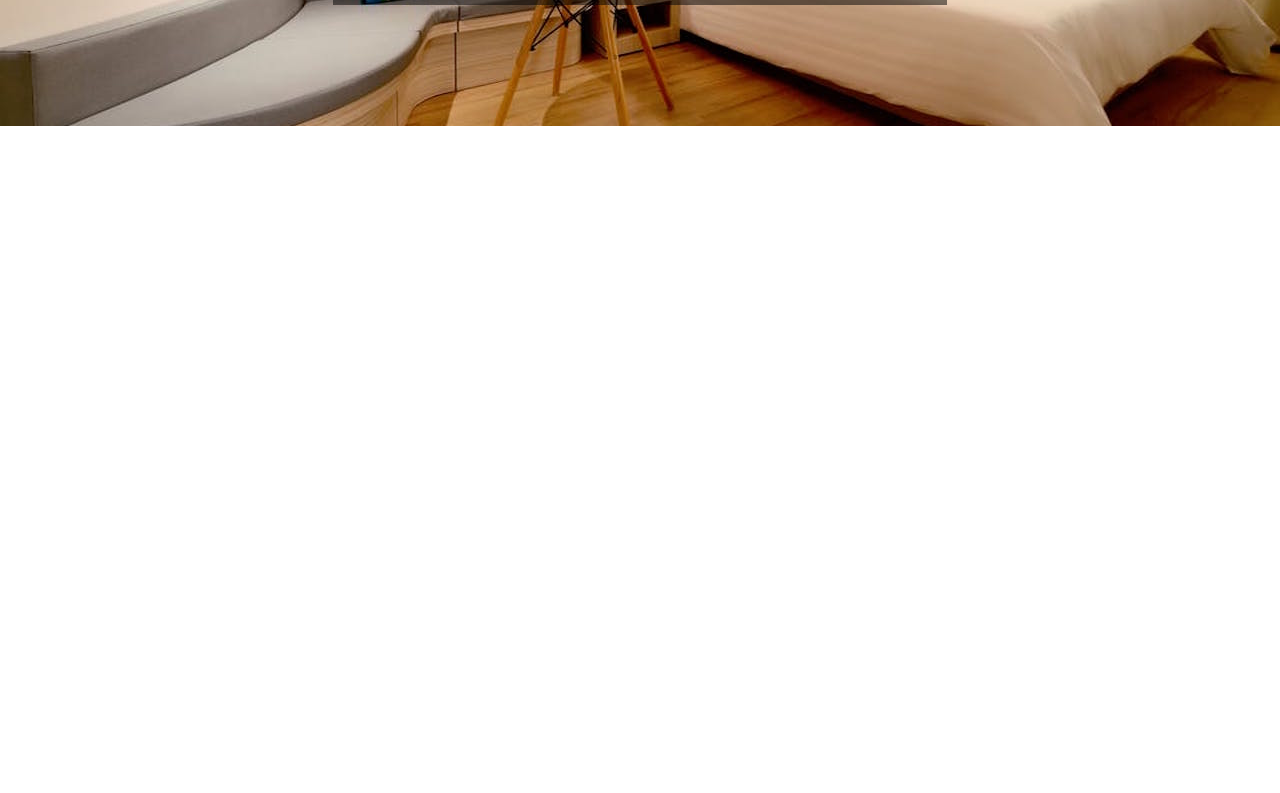
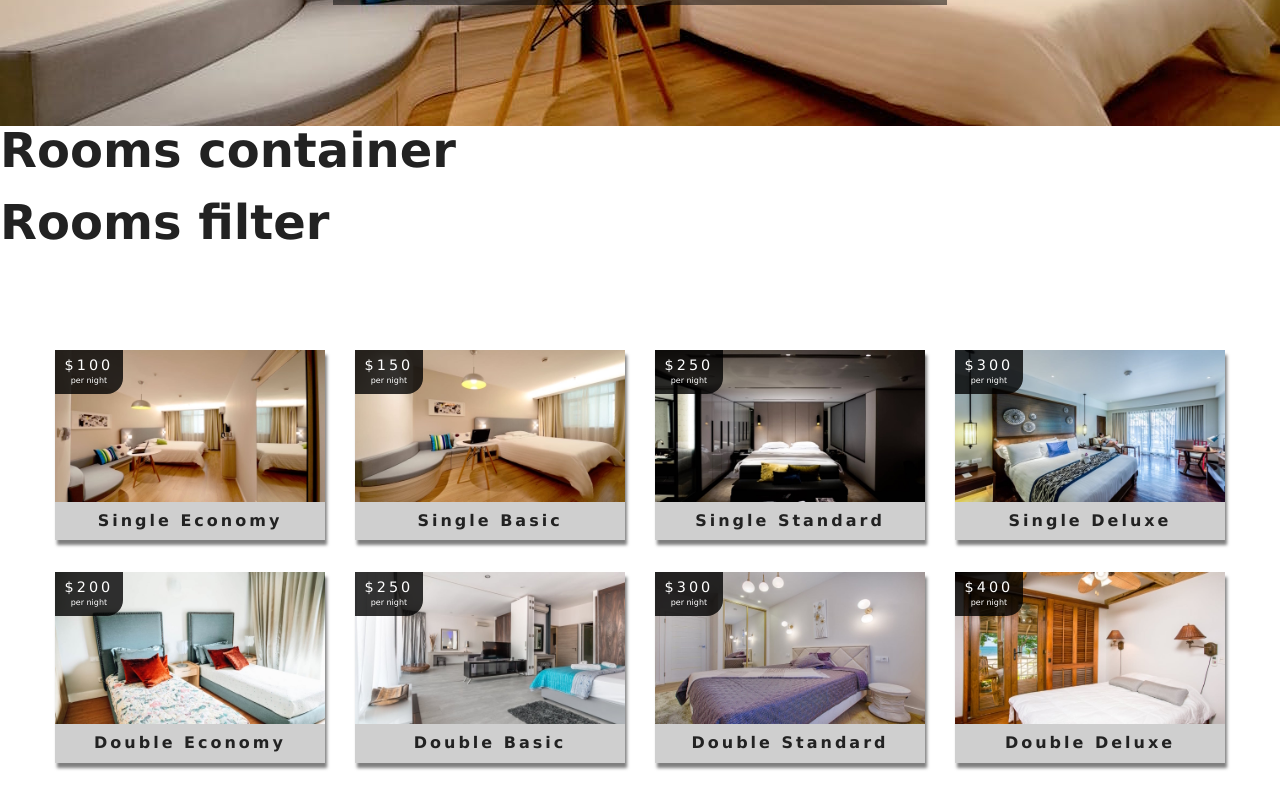
Before and after one commit to Lekkyjay/hotel-resort, a React (Create React App) app: page /rooms in a window 1280 px wide. Shown: the part 420-1213 px from the top of the page. Before the commit the page ends 800 px from the top, so only its background shows below. Built offline with nearby package versions, Linux system fonts and the light colour scheme; the HTML template or start-up script is replaced by a standard one.

Commit message:
Rooms list displayed without filtering functionality..

```diff
--- /dev/null
+++ b/src/components/RoomsContainer.js
@@ -0,0 +1,24 @@
+import React, { useContext } from 'react'
+import { RoomContext } from '../context'
+import Loading from './Loading'
+import RoomsFilter from './RoomsFilter'
+import RoomsList from './RoomsList'
+
+const RoomsContainer = () => {
+
+  const { loading, sortedRooms, rooms } = useContext(RoomContext)
+
+  if (loading) {
+    return <Loading />
+  }
+
+  return (
+    <div>
+      <h1>Rooms container</h1>
+      <RoomsFilter rooms={rooms} />
+      <RoomsList rooms={sortedRooms} />
+    </div>
+  )
+}
+
+export default RoomsContainer
--- /dev/null
+++ b/src/components/RoomsFilter.js
@@ -0,0 +1,11 @@
+import React from 'react'
+
+const RoomsFilter = () => {
+  return (
+    <div>
+      <h1>Rooms filter</h1>
+    </div>
+  )
+}
+
+export default RoomsFilter
--- /dev/null
+++ b/src/components/RoomsList.js
@@ -0,0 +1,25 @@
+import React from 'react'
+import Room from './Room';
+
+const RoomsList = ({ rooms }) => {
+
+  if (rooms.length === 0) {
+    return (
+      <div className="empty-search">
+        <h3>unfortunately no rooms matched your search parameters</h3>
+      </div>
+    );
+  }
+
+  return (
+    <section className="roomslist">
+      <div className="roomslist-center">
+        {rooms.map(item => (
+          <Room key={item.id} room={item} />
+        ))}
+      </div>
+    </section>
+  )
+}
+
+export default RoomsList
--- a/src/context.js
+++ b/src/context.js
@@ -25,8 +25,8 @@
   useEffect(() => {
     let rooms = getFlatData(items)
     let featuredRooms = rooms.filter(room => room.featured === true)
-    let maxPrice = Math.max(...rooms.map(item => item.price))
-    let maxSize = Math.max(...rooms.map(item => item.size))
+    let maxPrice = Math.max(...rooms.map(item => item.price)) //spread is redundant here
+    let maxSize = Math.max(...rooms.map(item => item.size)) //because map also creates a copy
     setData({
       ...data,
       rooms,
--- a/src/pages/Rooms.js
+++ b/src/pages/Rooms.js
@@ -2,9 +2,11 @@
 import { Link } from 'react-router-dom'
 import Banner from '../components/Banner'
 import Hero from '../components/Hero'
+import RoomsContainer from '../components/RoomsContainer'
 
 const Rooms = () => {
   return (
+    <div>
       <Hero hero='roomsHero'>
         <Banner title="our rooms">
           <Link to="/" className="btn-primary">
@@ -12,6 +14,8 @@
           </Link>
         </Banner>
       </Hero>
+      <RoomsContainer />
+    </div>
   )
 }
 
```
Lines whose indentation alone changed are shown as unchanged.
